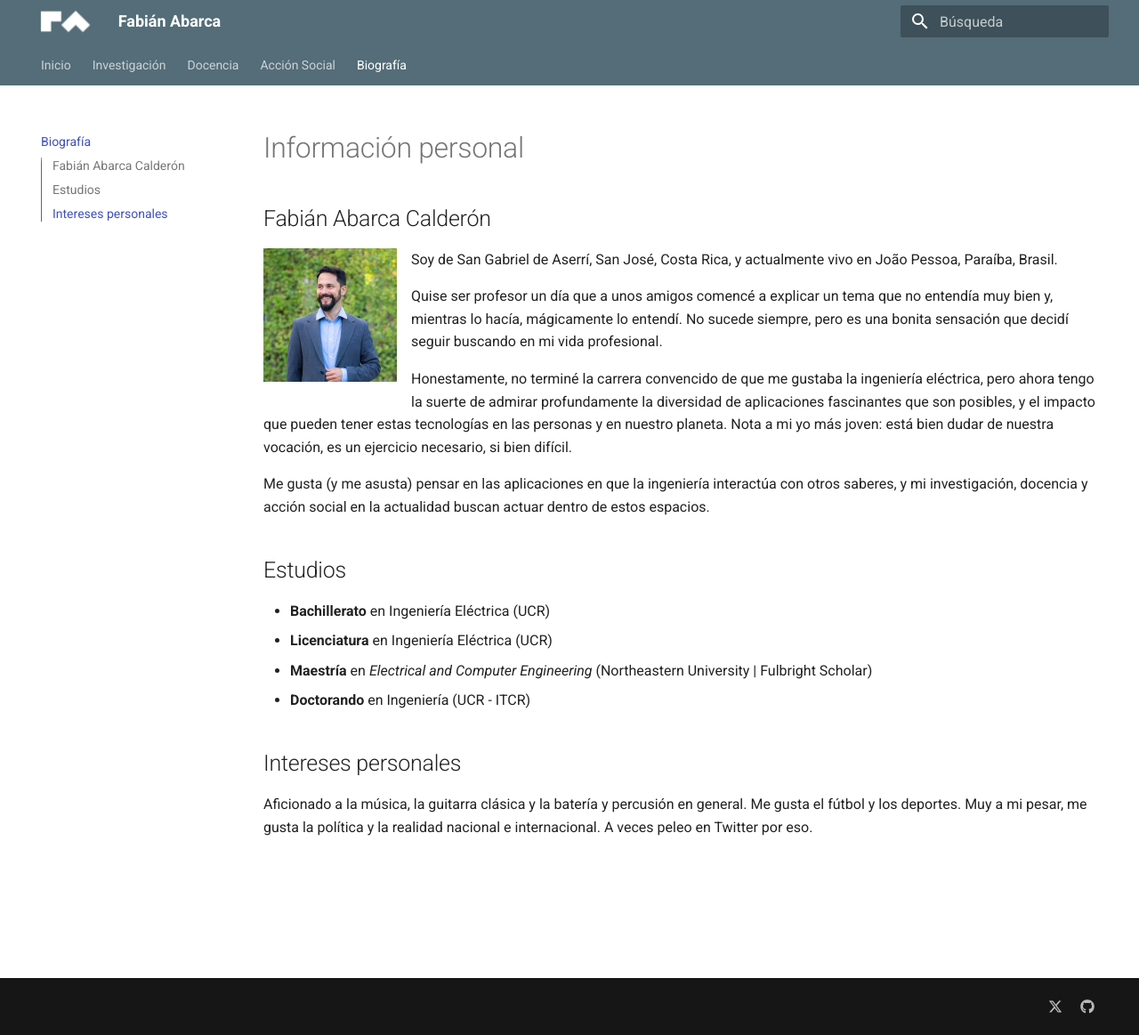
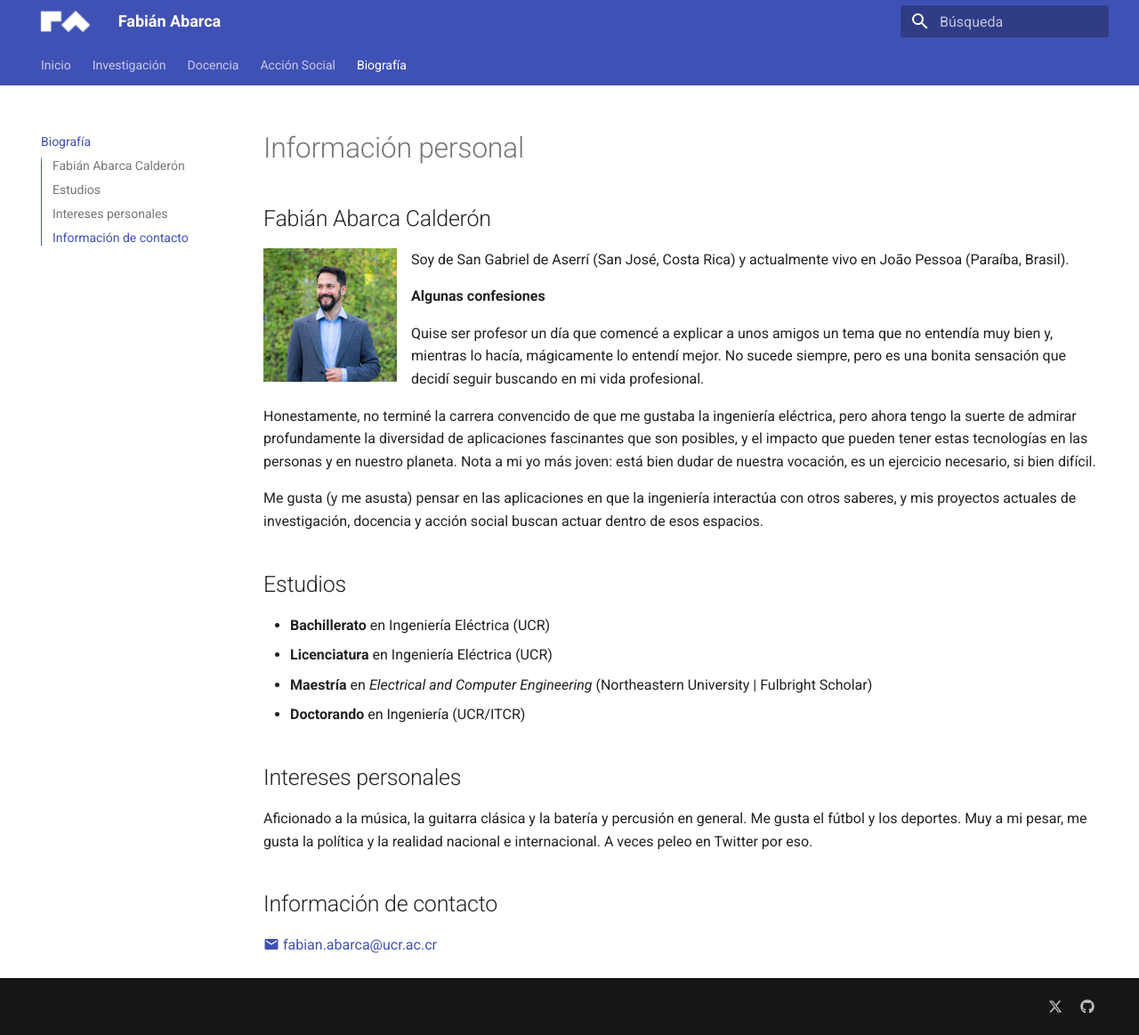
Before and after one commit to fabianabarca/puntocom, an MkDocs documentation site: the page built from docs/personal.md, in a window 1280 px wide and 1163 px high. Shown: the whole window at 89% size. Built offline with MkDocs 1.6.1 and Material for MkDocs 9.7.7, drawn with Linux system fonts in a browser that asks for light colours.

Commit message:
Cambio de color, revisión de textos, cambio de orden en la página principal

```diff
--- a/docs/personal.md
+++ b/docs/personal.md
@@ -4,21 +4,27 @@
 
 ![Fabián Abarca Calderón](assets/img/perfil.png){ align=left }
 
-Soy de San Gabriel de Aserrí, San José, Costa Rica, y actualmente vivo en João Pessoa, Paraíba, Brasil.
+Soy de San Gabriel de Aserrí (San José, Costa Rica) y actualmente vivo en João Pessoa (Paraíba, Brasil).
 
-Quise ser profesor un día que a unos amigos comencé a explicar un tema que no entendía muy bien y, mientras lo hacía, mágicamente lo entendí. No sucede siempre, pero es una bonita sensación que decidí seguir buscando en mi vida profesional.
+**Algunas confesiones**
+
+Quise ser profesor un día que comencé a explicar a unos amigos un tema que no entendía muy bien y, mientras lo hacía, mágicamente lo entendí mejor. No sucede siempre, pero es una bonita sensación que decidí seguir buscando en mi vida profesional.
 
 Honestamente, no terminé la carrera convencido de que me gustaba la ingeniería eléctrica, pero ahora tengo la suerte de admirar profundamente la diversidad de aplicaciones fascinantes que son posibles, y el impacto que pueden tener estas tecnologías en las personas y en nuestro planeta. Nota a mi yo más joven: está bien dudar de nuestra vocación, es un ejercicio necesario, si bien difícil.
 
-Me gusta (y me asusta) pensar en las aplicaciones en que la ingeniería interactúa con otros saberes, y mi investigación, docencia y acción social en la actualidad buscan actuar dentro de estos espacios.
+Me gusta (y me asusta) pensar en las aplicaciones en que la ingeniería interactúa con otros saberes, y mis proyectos actuales de investigación, docencia y acción social buscan actuar dentro de esos espacios.
 
 ## Estudios
 
 - **Bachillerato** en Ingeniería Eléctrica (UCR)
 - **Licenciatura** en Ingeniería Eléctrica (UCR)
 - **Maestría** en *Electrical and Computer Engineering* (Northeastern University | Fulbright Scholar)
-- **Doctorando** en Ingeniería (UCR - ITCR)
+- **Doctorando** en Ingeniería (UCR/ITCR)
 
 ## Intereses personales
 
 Aficionado a la música, la guitarra clásica y la batería y percusión en general. Me gusta el fútbol y los deportes. Muy a mi pesar, me gusta la política y la realidad nacional e internacional. A veces peleo en Twitter por eso.
+
+## Información de contacto
+
+[:material-email: fabian.abarca@ucr.ac.cr](mailto:fabian.abarca@ucr.ac.cr)
--- a/mkdocs.yml
+++ b/mkdocs.yml
@@ -11,7 +11,7 @@ theme:
   name: material
   language: es
   palette:
-    primary: blue grey
+    primary: indigo
   logo: assets/img/fa_blanco.png
   favicon: assets/img/favicon.png
   features:
```
Also changed, not shown: docs/accionsocial.md (+1 -1 lines), docs/index.md (+4 -4 lines).
